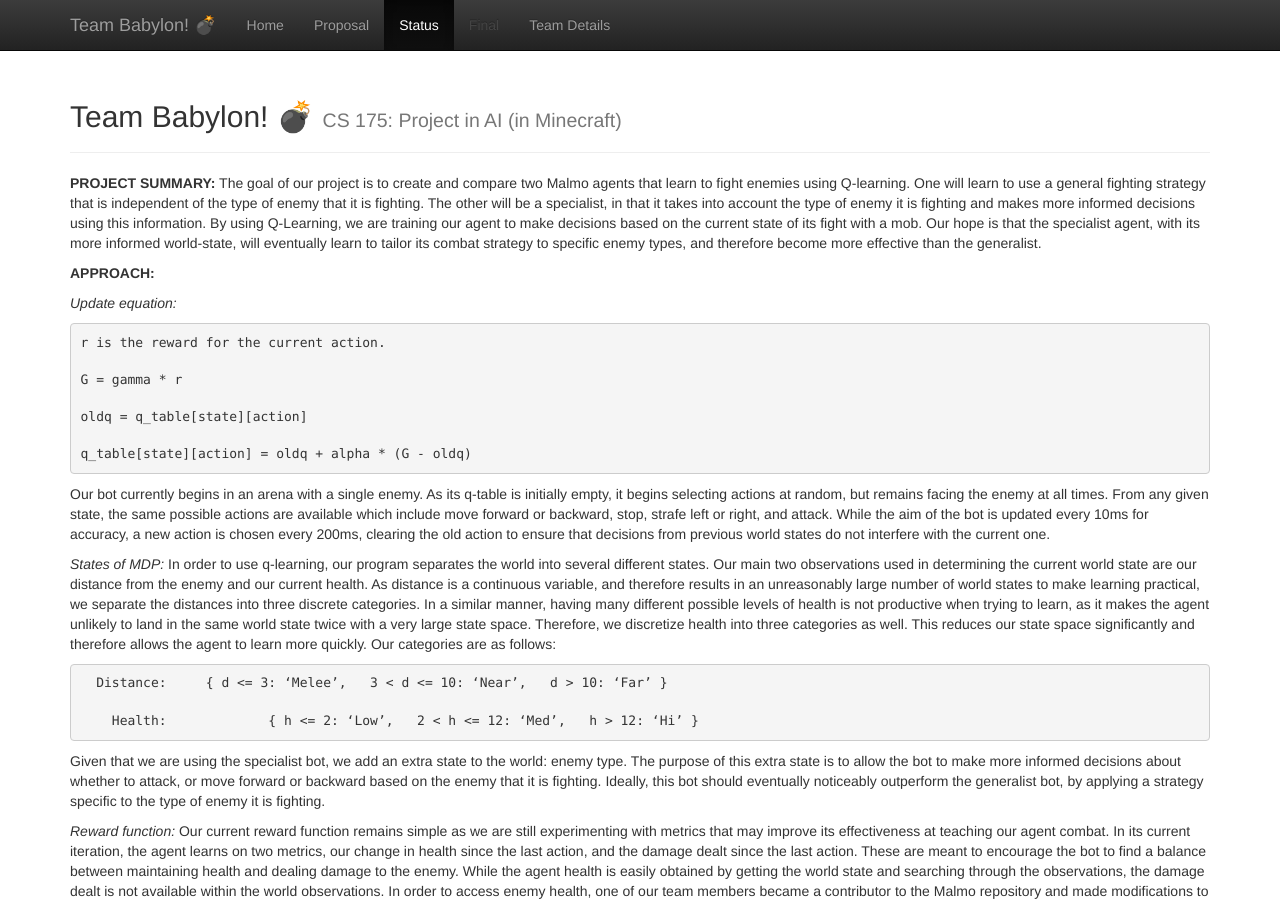
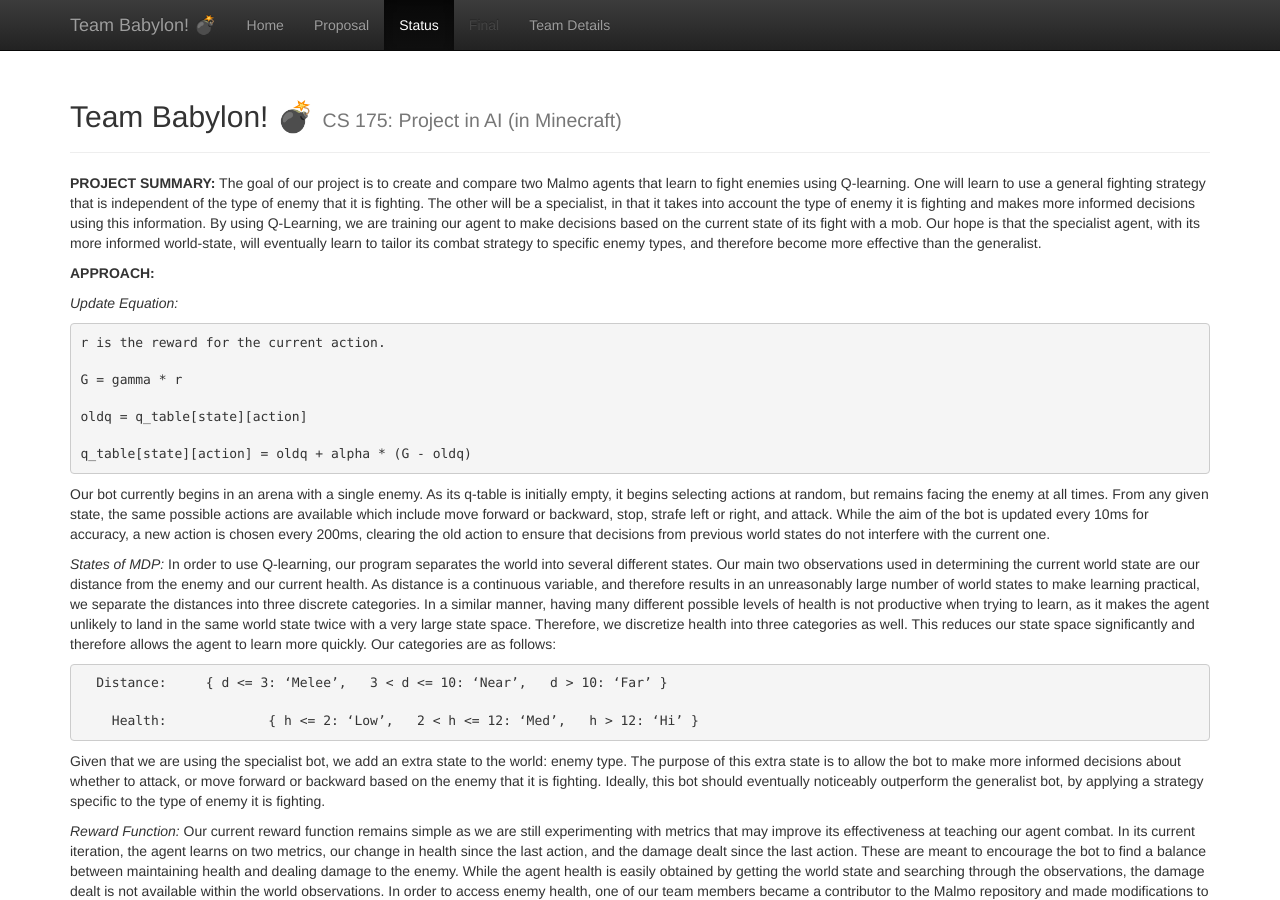
Before and after one commit to StStevens/TeamBabylon, a Jekyll site: the page built from docs/status.md, in a window 1280 px wide and 900 px high. Built offline with Jekyll 4.4.1, drawn with Linux system fonts in a browser that asks for light colours.

Commit message:
Nitpicking changes.

```diff
--- a/docs/status.md
+++ b/docs/status.md
@@ -8,7 +8,7 @@ The goal of our project is to create and compare two Malmo agents that learn to
 
 **APPROACH:**
 
-*Update equation:*
+*Update Equation:*
 
 	r is the reward for the current action.
 
@@ -22,7 +22,7 @@ The goal of our project is to create and compare two Malmo agents that learn to
 Our bot currently begins in an arena with a single enemy. As its q-table is initially empty, it begins selecting actions at random, but remains facing the enemy at all times. From any given state, the same possible actions are available which include move forward or backward, stop, strafe left or right, and attack. While the aim of the bot is updated every 10ms for accuracy, a new action is chosen every 200ms, clearing the old action to ensure that decisions from previous world states do not interfere with the current one.
 
 *States of MDP:*
-In order to use q-learning, our program separates the world into several different states. Our main two observations used in determining the current world state are our distance from the enemy and our current health. As distance is a continuous variable, and therefore results in an unreasonably large number of world states to make learning practical, we separate the distances into three discrete categories. In a similar manner, having many different possible levels of health is not productive when trying to learn, as it makes the agent unlikely to land in the same world state twice with a very large state space. Therefore, we discretize health into three categories as well. This reduces our state space significantly and therefore allows the agent to learn more quickly. Our categories are as follows:
+In order to use Q-learning, our program separates the world into several different states. Our main two observations used in determining the current world state are our distance from the enemy and our current health. As distance is a continuous variable, and therefore results in an unreasonably large number of world states to make learning practical, we separate the distances into three discrete categories. In a similar manner, having many different possible levels of health is not productive when trying to learn, as it makes the agent unlikely to land in the same world state twice with a very large state space. Therefore, we discretize health into three categories as well. This reduces our state space significantly and therefore allows the agent to learn more quickly. Our categories are as follows:
 
       Distance:	{ d <= 3: ‘Melee’,   3 < d <= 10: ‘Near’,   d > 10: ‘Far’ }
 
@@ -31,7 +31,7 @@ In order to use q-learning, our program separates the world into several differe
 
 Given that we are using the specialist bot, we add an extra state to the world: enemy type. The purpose of this extra state is to allow the bot to make more informed decisions about whether to attack, or move forward or backward based on the enemy that it is fighting. Ideally, this bot should eventually noticeably outperform the generalist bot, by applying a strategy specific to the type of enemy it is fighting.
 
-*Reward function:*
+*Reward Function:*
 Our current reward function remains simple as we are still experimenting with metrics that may improve its effectiveness at teaching our agent combat. In its current iteration, the agent learns on two metrics, our change in health since the last action, and the damage dealt since the last action. These are meant to encourage the bot to find a balance between maintaining health and dealing damage to the enemy. While the agent health is easily obtained by getting the world state and searching through the observations, the damage dealt is not available within the world observations. In order to access enemy health, one of our team members became a contributor to the Malmo repository and made modifications to generate the enemy health observations, and therefore enabled our team and other Malmo users to access the enemy's health.
 
 
```
